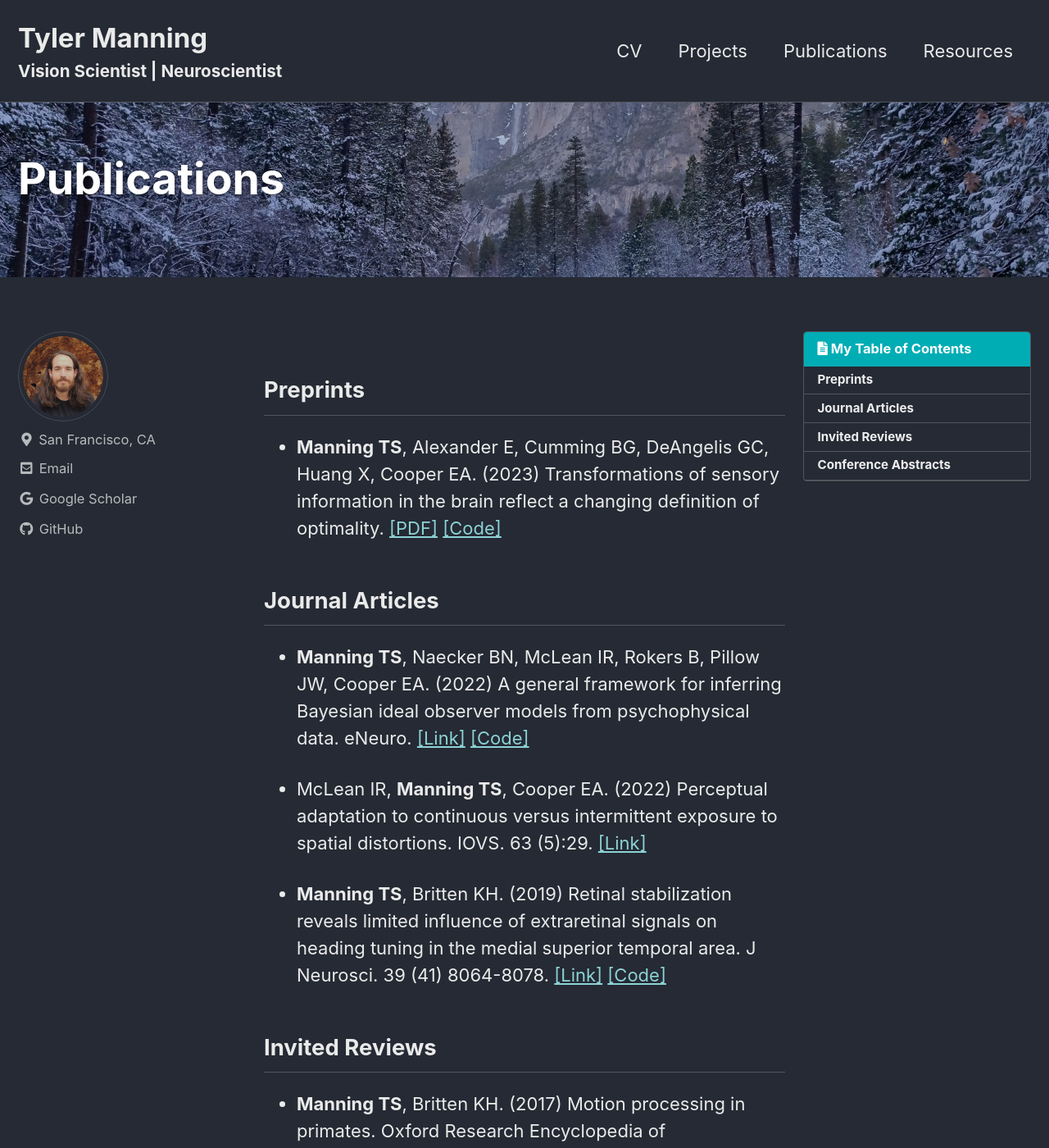
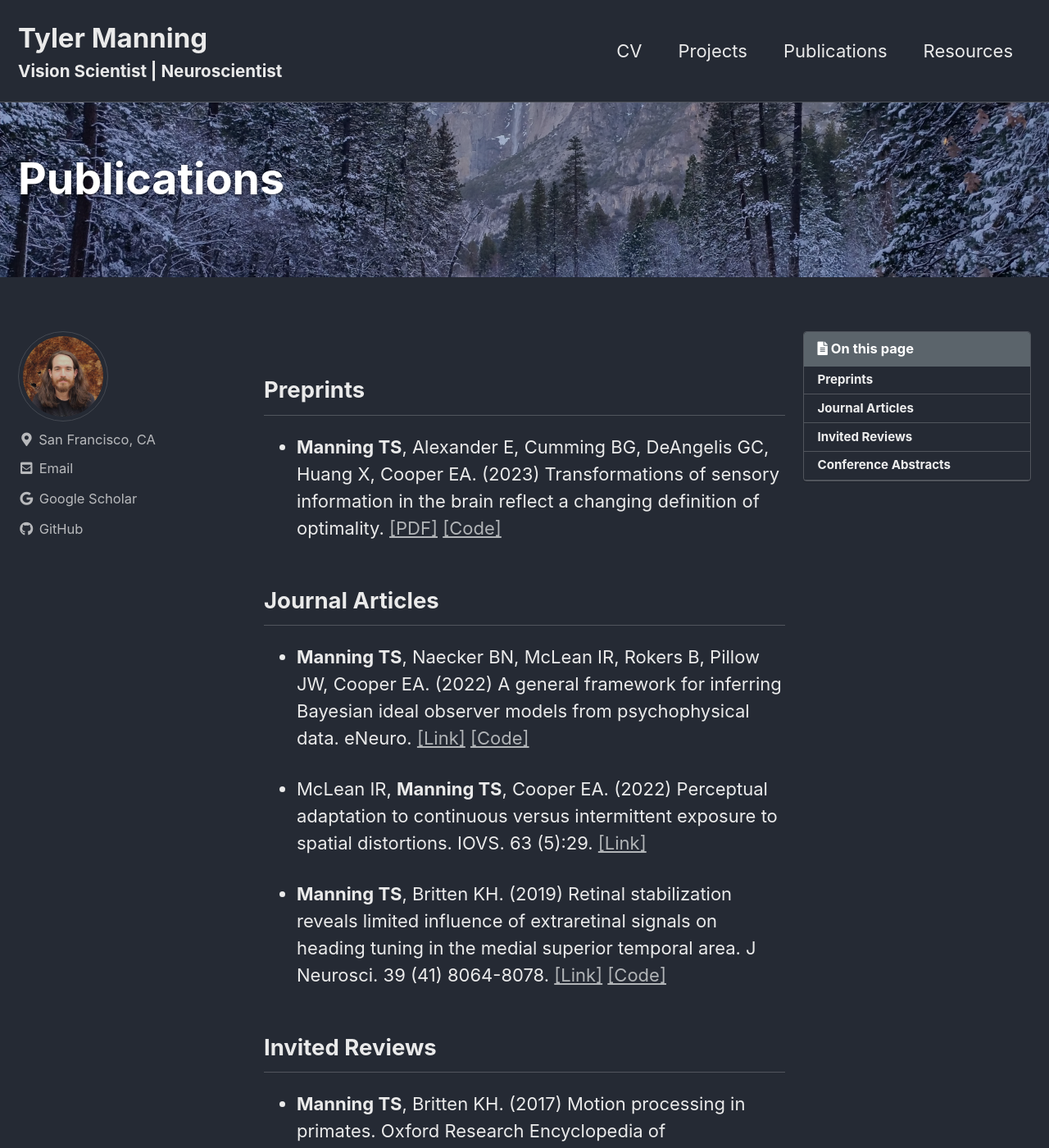
Before and after one commit to tsmanning/tsmanning.github.io, a Jekyll site: the page built from _pages/publications.md, in a window 1280 px wide and 1400 px high. Shown: the whole window at 82% size. Built offline with Jekyll 4.4.1, drawn with Linux system fonts in a browser that asks for light colours; cached includes are drawn as plain includes.

Commit message:
adding navigation pane

```diff
--- a/_pages/projects.html
+++ b/_pages/projects.html
@@ -11,7 +11,7 @@ intro:
   - excerpt: #""
 
 toc: true
-toc_label: "My Table of Contents"
+toc_label: "On this page"
 ---
 
 <head>
--- a/_pages/publications.md
+++ b/_pages/publications.md
@@ -8,7 +8,7 @@ header:
   overlay_image: /assets/images/yosemiteValley2015.jpg
 
 toc: true
-toc_label: "My Table of Contents"
+toc_label: "On this page"
 ---
 
 ## Preprints
--- a/_sass/minimal-mistakes/skins/_dark.scss
+++ b/_sass/minimal-mistakes/skins/_dark.scss
@@ -5,7 +5,7 @@
 /* Colors */
 $background-color: #252a34 !default;
 $text-color: #eaeaea !default;
-$primary-color: #00adb5 !default;
+$primary-color: #5b646b !default;
 $border-color: mix(#fff, $background-color, 20%) !default;
 $code-background-color: mix(#000, $background-color, 15%) !default;
 $code-background-color-dark: mix(#000, $background-color, 20%) !default;
```
Also changed, not shown: _pages/resources.md (+1 -1 lines).
